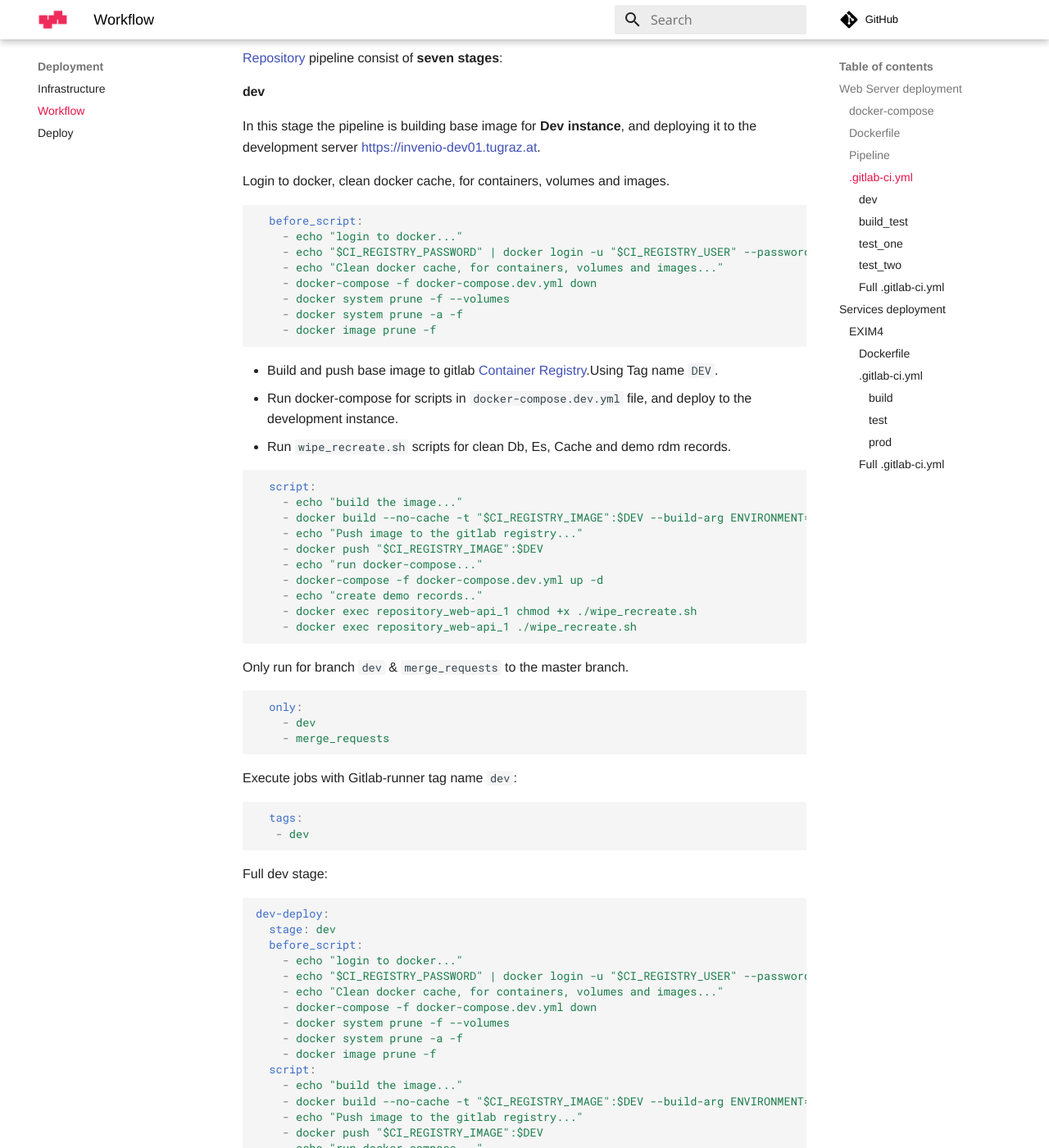
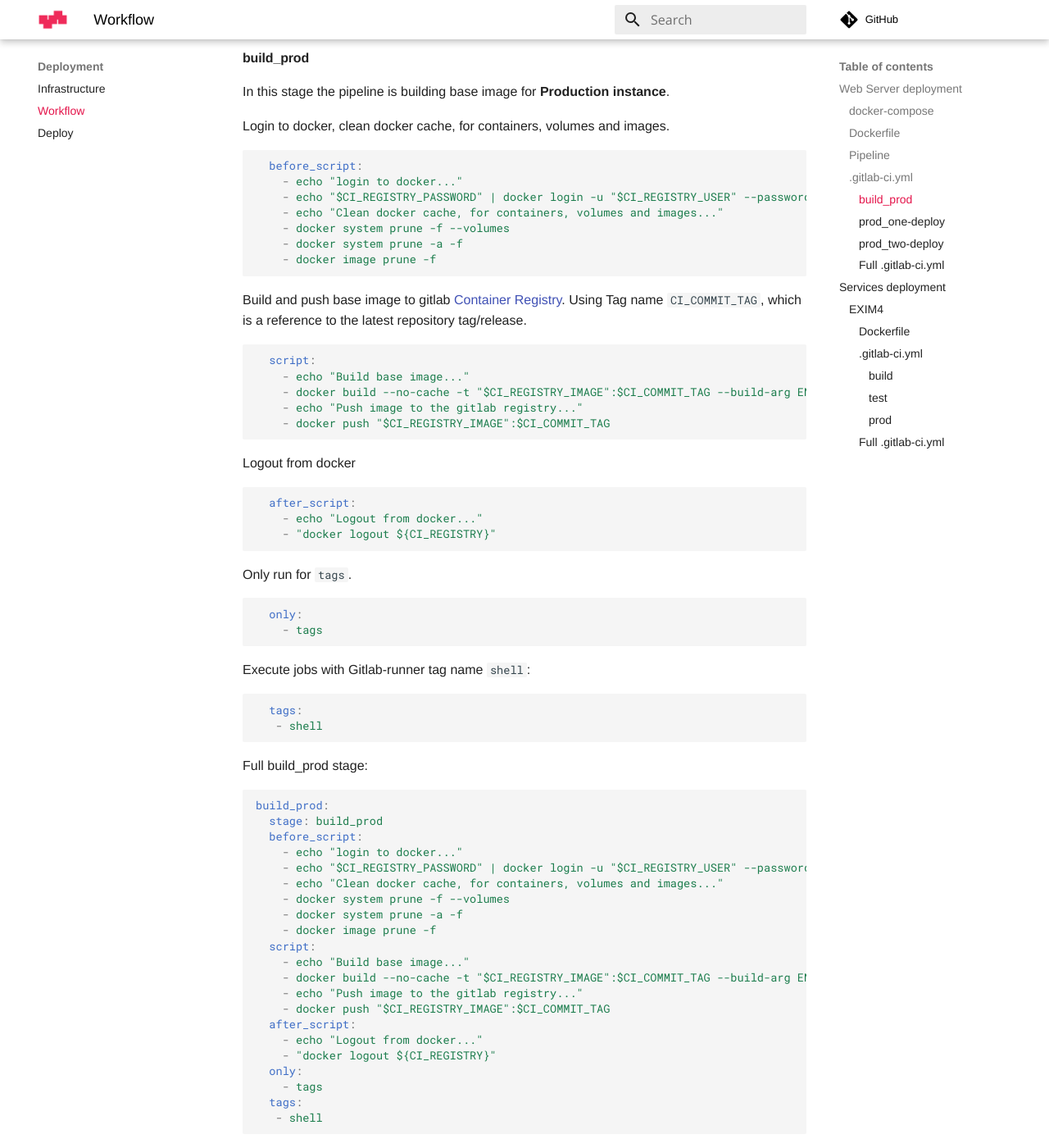
Before and after one commit to tu-graz-library/docs-repository, an MkDocs documentation site: the page built from docs/deployment/workflow.md, in a window 1280 px wide and 1400 px high, scrolled down 5465 px. Shown: the whole window at 82% size. Built offline with MkDocs 1.6.1 and Material for MkDocs 9.7.7, drawn with Linux system fonts in a browser that asks for light colours; comment, search, counter and statistics services are not loaded; some of the changed text lies outside the part shown.

Commit message:
docs: adds only prod deployment

````diff
--- a/docs/deployment/workflow.md
+++ b/docs/deployment/workflow.md
@@ -1,8 +1,6 @@
 # Deployment Workflow
 
-The deployment workflow for [Test Instance](https://invenio-test.tugraz.at) & [Production Instance](https://repository.tugraz.at) are the same.
-
-To understand how the deployment works. We will divide the process into two sections.
+To understand how the deployment is setup. We will divide the process into two sections.
 
 
 1. Web Server deployment
@@ -157,84 +155,11 @@ ENTRYPOINT [ "bash", "-c"]
 ### .gitlab-ci.yml
 is a YAML file that you create on your project's root. This file automatically runs whenever you push code in the repository. Pipelines consist of one or more stages that run in order and can each contain one or more jobs that run in parallel. These jobs (or scripts) get executed by the [GitLab Runner](https://docs.gitlab.com/runner/) agent.
 
-[Repository](https://gitlab.tugraz.at/invenio/repository) pipeline consist of **seven stages**:
+[Repository](https://gitlab.tugraz.at/invenio/repository) production pipeline consist of **three stages**:
 
-#### dev
-In this stage the pipeline is building base image for **Dev instance**, and deploying it to the development server [https://invenio-dev01.tugraz.at](https://invenio-dev01.tugraz.at).
 
-Login to docker, clean docker cache, for containers, volumes and images.
-```yml
-  before_script:
-    - echo "login to docker..."
-    - echo "$CI_REGISTRY_PASSWORD" | docker login -u "$CI_REGISTRY_USER" --password-stdin "$CI_REGISTRY"
-    - echo "Clean docker cache, for containers, volumes and images..."
-    - docker-compose -f docker-compose.dev.yml down
-    - docker system prune -f --volumes
-    - docker system prune -a -f
-    - docker image prune -f
-```
-
-* Build and push base image to gitlab [Container Registry](https://gitlab.tugraz.at/invenio/repository/container_registry).Using Tag name ```DEV```.
-* Run docker-compose for scripts in ```docker-compose.dev.yml``` file, and deploy to the development instance.
-* Run ```wipe_recreate.sh``` scripts for clean Db, Es, Cache and demo rdm records.
-```yml
-  script:
-    - echo "build the image..."
-    - docker build --no-cache -t "$CI_REGISTRY_IMAGE":$DEV --build-arg ENVIRONMENT=DEV .
-    - echo "Push image to the gitlab registry..."
-    - docker push "$CI_REGISTRY_IMAGE":$DEV
-    - echo "run docker-compose..."
-    - docker-compose -f docker-compose.dev.yml up -d
-    - echo "create demo records.."
-    - docker exec repository_web-api_1 chmod +x ./wipe_recreate.sh
-    - docker exec repository_web-api_1 ./wipe_recreate.sh
-```
-
-Only run for branch ```dev``` & ```merge_requests``` to the master branch.
-```yml
-  only:
-    - dev
-    - merge_requests
-```
-
-Execute jobs with Gitlab-runner tag name ```dev```:
-```yml
-  tags:
-   - dev
-```
-
-Full dev stage:
-
-```yml
-dev-deploy:
-  stage: dev
-  before_script:
-    - echo "login to docker..."
-    - echo "$CI_REGISTRY_PASSWORD" | docker login -u "$CI_REGISTRY_USER" --password-stdin "$CI_REGISTRY"
-    - echo "Clean docker cache, for containers, volumes and images..."
-    - docker-compose -f docker-compose.dev.yml down
-    - docker system prune -f --volumes
-    - docker system prune -a -f
-    - docker image prune -f
-  script:
-    - echo "build the image..."
-    - docker build --no-cache -t "$CI_REGISTRY_IMAGE":$DEV --build-arg ENVIRONMENT=DEV .
-    - echo "Push image to the gitlab registry..."
-    - docker push "$CI_REGISTRY_IMAGE":$DEV
-    - echo "run docker-compose..."
-    - docker-compose -f docker-compose.dev.yml up -d
-    - echo "create demo records.."
-    - docker exec repository_web-api_1 chmod +x ./wipe_recreate.sh
-    - docker exec repository_web-api_1 ./wipe_recreate.sh
-  only:
-    - dev
-    - merge_requests
-  tags:
-   - dev
-```
-
-#### build_test
-In this stage the pipeline is building base image for **Test instance**.
+#### build_prod
+In this stage the pipeline is building base image for **Production instance**.
 
 Login to docker, clean docker cache, for containers, volumes and images.
 ```yml
@@ -248,19 +173,26 @@ Login to docker, clean docker cache, for containers, volumes and images.
 ```
 
 Build and push base image to gitlab [Container Registry](https://gitlab.tugraz.at/invenio/repository/container_registry).
-Using Tag name ```TEST```.
+Using Tag name ```CI_COMMIT_TAG```, which is a reference to the latest repository tag/release.
 ```yml
   script:
     - echo "Build base image..."
-    - docker build --no-cache -t "$CI_REGISTRY_IMAGE":$TEST --build-arg ENVIRONMENT=PROD .
+    - docker build --no-cache -t "$CI_REGISTRY_IMAGE":$CI_COMMIT_TAG --build-arg ENVIRONMENT=PROD .
     - echo "Push image to the gitlab registry..."
-    - docker push "$CI_REGISTRY_IMAGE":$TEST
+    - docker push "$CI_REGISTRY_IMAGE":$CI_COMMIT_TAG
 ```
 
-Only run for branch ```master``` & ```test```.
+Logout from docker
+```yml
+  after_script:
+    - echo "Logout from docker..."
+    - "docker logout ${CI_REGISTRY}"
+```
+
+Only run for ```tags```.
 ```yml
   only:
-    - master
+    - tags
 ```
 
 Execute jobs with Gitlab-runner tag name ```shell```:
@@ -269,10 +201,10 @@
    - shell
 ```
 
-Full build_test stage:
+Full build_prod stage:
 ```yml
-build-test:
-  stage: build_test
+build_prod:
+  stage: build_prod
   before_script:
     - echo "login to docker..."
     - echo "$CI_REGISTRY_PASSWORD" | docker login -u "$CI_REGISTRY_USER" --password-stdin "$CI_REGISTRY"
@@ -282,52 +214,40 @@ build-test:
     - docker image prune -f
   script:
     - echo "Build base image..."
-    - docker build --no-cache -t "$CI_REGISTRY_IMAGE":$TEST --build-arg ENVIRONMENT=PROD .
+    - docker build --no-cache -t "$CI_REGISTRY_IMAGE":$CI_COMMIT_TAG --build-arg ENVIRONMENT=PROD .
     - echo "Push image to the gitlab registry..."
-    - docker push "$CI_REGISTRY_IMAGE":$TEST
+    - docker push "$CI_REGISTRY_IMAGE":$CI_COMMIT_TAG
   after_script:
     - echo "Logout from docker..."
     - "docker logout ${CI_REGISTRY}"
   only:
-    - master
+    - tags
   tags:
    - shell
 ```
 
 
-#### test_one
-In this stage pipeline is deploying the base image to the **Web Server(invenio01-test)**.
+#### prod_one-deploy
+In this stage pipeline is deploying the base image to the **Web Server(invenio01-prod)**.
 
-Login to docker, clean docker cache, for containers, volumes and images.
+Login to docker, clean docker cache, containers, volumes & images.
 ```yml
   before_script:
     - echo "login to docker..."
     - echo "$CI_REGISTRY_PASSWORD" | docker login -u "$CI_REGISTRY_USER" --password-stdin "$CI_REGISTRY"
     - echo "Clean docker cache, for containers, volumes and images..."
-    - docker-compose -f docker-compose.test.yml down
+    - docker-compose -f docker-compose.prod.yml down
     - docker system prune -f --volumes
     - docker system prune -a -f
     - docker image prune -f
 ```
 
-Run docker-compose, pull images and run containers defined in ```docker-compose.test.yml``` file.
+Run docker-compose, pull images and run containers defined in ```docker-compose.prod.yml``` file.
 
 ```yml
   script:
     - echo "run docker-compose..."
-    - docker-compose -f docker-compose.test.yml up -d
-```
-
-Only run for branch ```master``` & ```test```.
-```yml
-  only:
-    - master
-```
-
-Execute jobs with Gitlab-runner tag name ```test01```:
-```yml
-  tags:
-   - test01
+    - docker-compose -f docker-compose.prod.yml up -d
 ```
 
 Logout from docker
@@ -337,66 +257,67 @@ Logout from docker
     - "docker logout ${CI_REGISTRY}"
 ```
 
-Full test_one stage:
+Only run for ```tags```.
 ```yml
-test_one-deploy:
-  stage: test_one
+  only:
+    - tags
+```
+
+Execute jobs with Gitlab-runner tag name ```prod01```:
+```yml
+  tags:
+   - prod01
+```
+
+
+Full prod_one-deploy stage:
+```yml
+prod_one-deploy:
+  stage: prod_one
   before_script:
     - echo "login to docker..."
     - echo "$CI_REGISTRY_PASSWORD" | docker login -u "$CI_REGISTRY_USER" --password-stdin "$CI_REGISTRY"
     - echo "Clean docker cache, for containers, volumes and images..."
-    - docker-compose -f docker-compose.test.yml down
+    - docker-compose -f docker-compose.prod.yml down
     - docker system prune -f --volumes
     - docker system prune -a -f
     - docker image prune -f
 
   script:
     - echo "run docker-compose..."
-    - docker-compose -f docker-compose.test.yml up -d
+    - docker-compose -f docker-compose.prod.yml up -d
   after_script:
     - echo "Logout from docker..."
     - "docker logout ${CI_REGISTRY}"
   only:
-    - master
+    - tags
   tags:
-   - test01
+   - prod01
+
 ```
 
-#### test_two
-In this stage pipeline is deploying the base image to the **Web Server(invenio02-test)**.
+#### prod_two-deploy
+In this stage pipeline is deploying the base image to the **Web Server(invenio02-prod)**.
 
-Login to docker, clean docker cache, for containers, volumes and images.
+Login to docker, clean docker cache, containers, volumes & images.
 ```yml
   before_script:
     - echo "login to docker..."
     - echo "$CI_REGISTRY_PASSWORD" | docker login -u "$CI_REGISTRY_USER" --password-stdin "$CI_REGISTRY"
     - echo "Clean docker cache, for containers, volumes and images..."
-    - docker-compose -f docker-compose.test.yml down
+    - docker-compose -f docker-compose.prod.yml down
     - docker system prune -f --volumes
     - docker system prune -a -f
     - docker image prune -f
 ```
 
-Run docker-compose, pull images and run containers defined in ```docker-compose.test.yml``` file.
+Run docker-compose, pull images and run containers defined in ```docker-compose.prod.yml``` file.
 
 ```yml
   script:
     - echo "run docker-compose..."
-    - docker-compose -f docker-compose.test.yml up -d
+    - docker-compose -f docker-compose.prod.yml up -d
 ```
-
-Only run for branch ```master``` & ```test```.
-```yml
-  only:
-    - master
-```
-
-Execute jobs with Gitlab-runner tag name ```test02```:
-```yml
-  tags:
-   - test02
-```
-
 Logout from docker
 ```yml
   after_script:
@@ -404,148 +325,53 @@ Logout from docker
     - "docker logout ${CI_REGISTRY}"
 ```
 
+Only run for ```tags```.
+```yml
+  only:
+    - tags
+```
+
+Execute jobs with Gitlab-runner tag name ```prod02```:
+```yml
+  tags:
+   - prod02
+```
+
 Full test_two stage:
 ```yml
-test_two-deploy:
-  stage: test_two
+prod_two-deploy:
+  stage: prod_two
   before_script:
     - echo "login to docker..."
     - echo "$CI_REGISTRY_PASSWORD" | docker login -u "$CI_REGISTRY_USER" --password-stdin "$CI_REGISTRY"
     - echo "Clean docker cache, for containers, volumes and images..."
-    - docker-compose -f docker-compose.test.yml down
+    - docker-compose -f docker-compose.prod.yml down
     - docker system prune -f --volumes
     - docker system prune -a -f
     - docker image prune -f
 
   script:
     - echo "run docker-compose..."
-    - docker-compose -f docker-compose.test.yml up -d
+    - docker-compose -f docker-compose.prod.yml up -d
   after_script:
     - echo "Logout from docker..."
     - "docker logout ${CI_REGISTRY}"
   only:
-    - master
+    - tags
   tags:
-   - test02
+   - prod02
 ```
 
 #### Full .gitlab-ci.yml
 
 ```yml
-# environment variables
-# environment variables
-variables:
-  DEV: dev
-  TEST: test
 
 # Pipline stages
 stages:
-  - dev
-  - build_test
-  - test_one
-  - test_two
   - build_prod
   - prod_one
   - prod_two
 
-# Build & deploy stage for dev instance
-dev-deploy:
-  stage: dev
-  before_script:
-    - echo "login to docker..."
-    - echo "$CI_REGISTRY_PASSWORD" | docker login -u "$CI_REGISTRY_USER" --password-stdin "$CI_REGISTRY"
-    - echo "Clean docker cache, for containers, volumes and images..."
-    - docker-compose -f docker-compose.dev.yml down
-    - docker system prune -f --volumes
-    - docker system prune -a -f
-    - docker image prune -f
-  script:
-    - echo "build the image..."
-    - docker build --no-cache -t "$CI_REGISTRY_IMAGE":$DEV --build-arg ENVIRONMENT=DEV .
-    - echo "Push image to the gitlab registry..."
-    - docker push "$CI_REGISTRY_IMAGE":$DEV
-    - echo "run docker-compose..."
-    - docker-compose -f docker-compose.dev.yml up -d
-    - echo "create demo records.."
-    - docker exec repository_web-api_1 chmod +x ./wipe_recreate.sh
-    - docker exec repository_web-api_1 ./wipe_recreate.sh
-  only:
-    - dev
-    - merge_requests
-  tags:
-   - dev
-
-# Build stage for test instance
-build-test:
-  stage: build_test
-  before_script:
-    - echo "login to docker..."
-    - echo "$CI_REGISTRY_PASSWORD" | docker login -u "$CI_REGISTRY_USER" --password-stdin "$CI_REGISTRY"
-    - echo "Clean docker cache, for containers, volumes and images..."
-    - docker system prune -f --volumes
-    - docker system prune -a -f
-    - docker image prune -f
-  script:
-    - echo "Build base image..."
-    - docker build --no-cache -t "$CI_REGISTRY_IMAGE":$TEST --build-arg ENVIRONMENT=PROD .
-    - echo "Push image to the gitlab registry..."
-    - docker push "$CI_REGISTRY_IMAGE":$TEST
-  after_script:
-    - echo "Logout from docker..."
-    - "docker logout ${CI_REGISTRY}"
-  only:
-    - master
-  tags:
-   - shell
-
-# Deploy stage for web server 01
-test_one-deploy:
-  stage: test_one
-  before_script:
-    - echo "login to docker..."
-    - echo "$CI_REGISTRY_PASSWORD" | docker login -u "$CI_REGISTRY_USER" --password-stdin "$CI_REGISTRY"
-    - echo "Clean docker cache, for containers, volumes and images..."
-    - docker-compose -f docker-compose.test.yml down
-    - docker system prune -f --volumes
-    - docker system prune -a -f
-    - docker image prune -f
-
-  script:
-    - echo "run docker-compose..."
-    - docker-compose -f docker-compose.test.yml up -d
-  after_script:
-    - echo "Logout from docker..."
-    - "docker logout ${CI_REGISTRY}"
-  only:
-    - master
-  tags:
-   - test01
-
-# Deploy stage for web server 02
-test_two-deploy:
-  stage: test_two
-  before_script:
-    - echo "login to docker..."
-    - echo "$CI_REGISTRY_PASSWORD" | docker login -u "$CI_REGISTRY_USER" --password-stdin "$CI_REGISTRY"
-    - echo "Clean docker cache, for containers, volumes and images..."
-    - docker-compose -f docker-compose.test.yml down
-    - docker system prune -f --volumes
-    - docker system prune -a -f
-    - docker image prune -f
-
-  script:
-    - echo "run docker-compose..."
-    - docker-compose -f docker-compose.test.yml up -d
-  after_script:
-    - echo "Logout from docker..."
-    - "docker logout ${CI_REGISTRY}"
-  only:
-    - master
-  tags:
-   - test02
-
-#################################################
-# Build stage for prod
 build_prod:
   stage: build_prod
   before_script:
@@ -614,6 +440,7 @@ prod_two-deploy:
   tags:
    - prod02
 ```
+
 
 ## Services deployment
 Services such as
````
Also changed, not shown: other parts of docs/deployment/workflow.md (+1 -1 lines), docs/deployment/index.md (+5 -5 lines).
